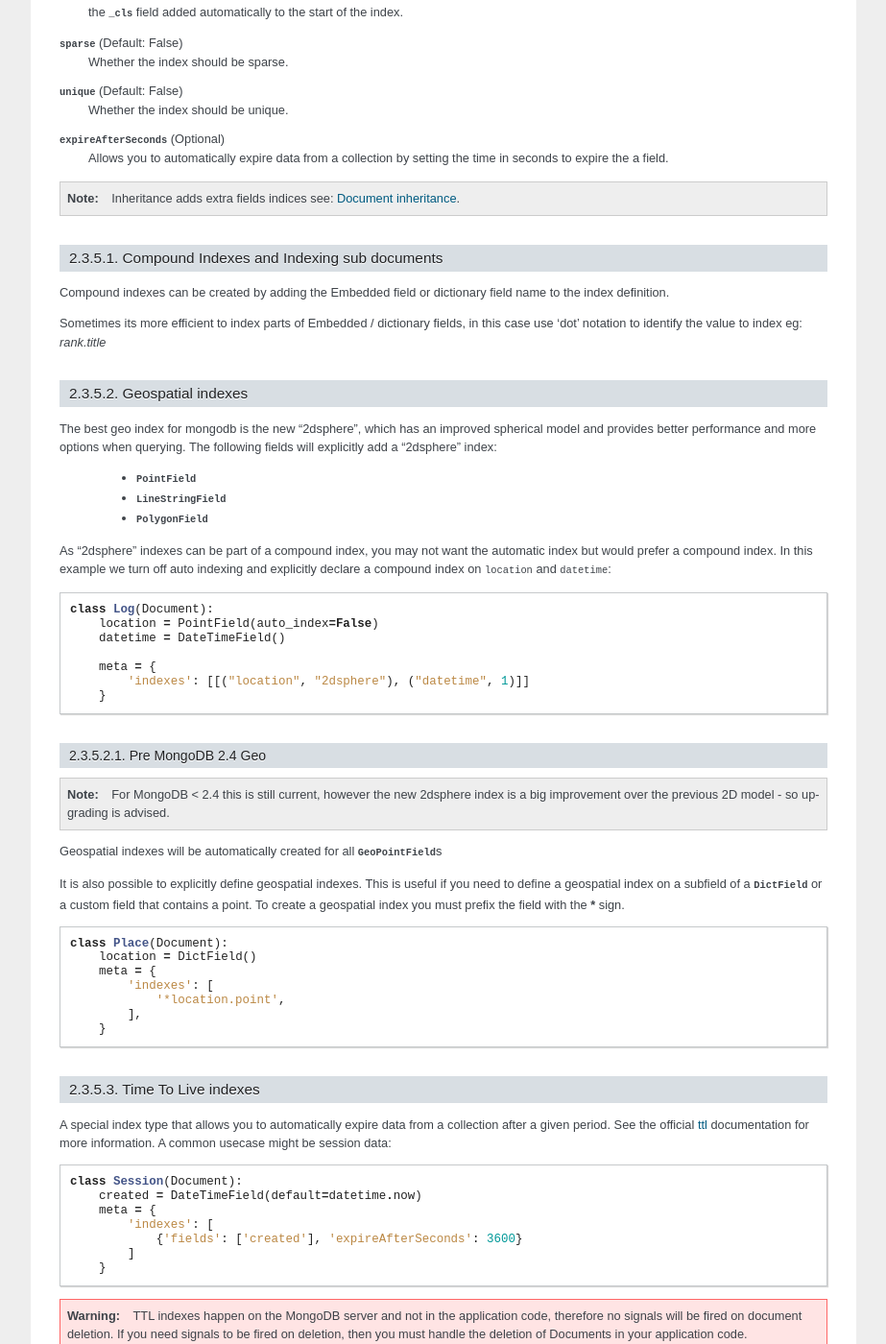
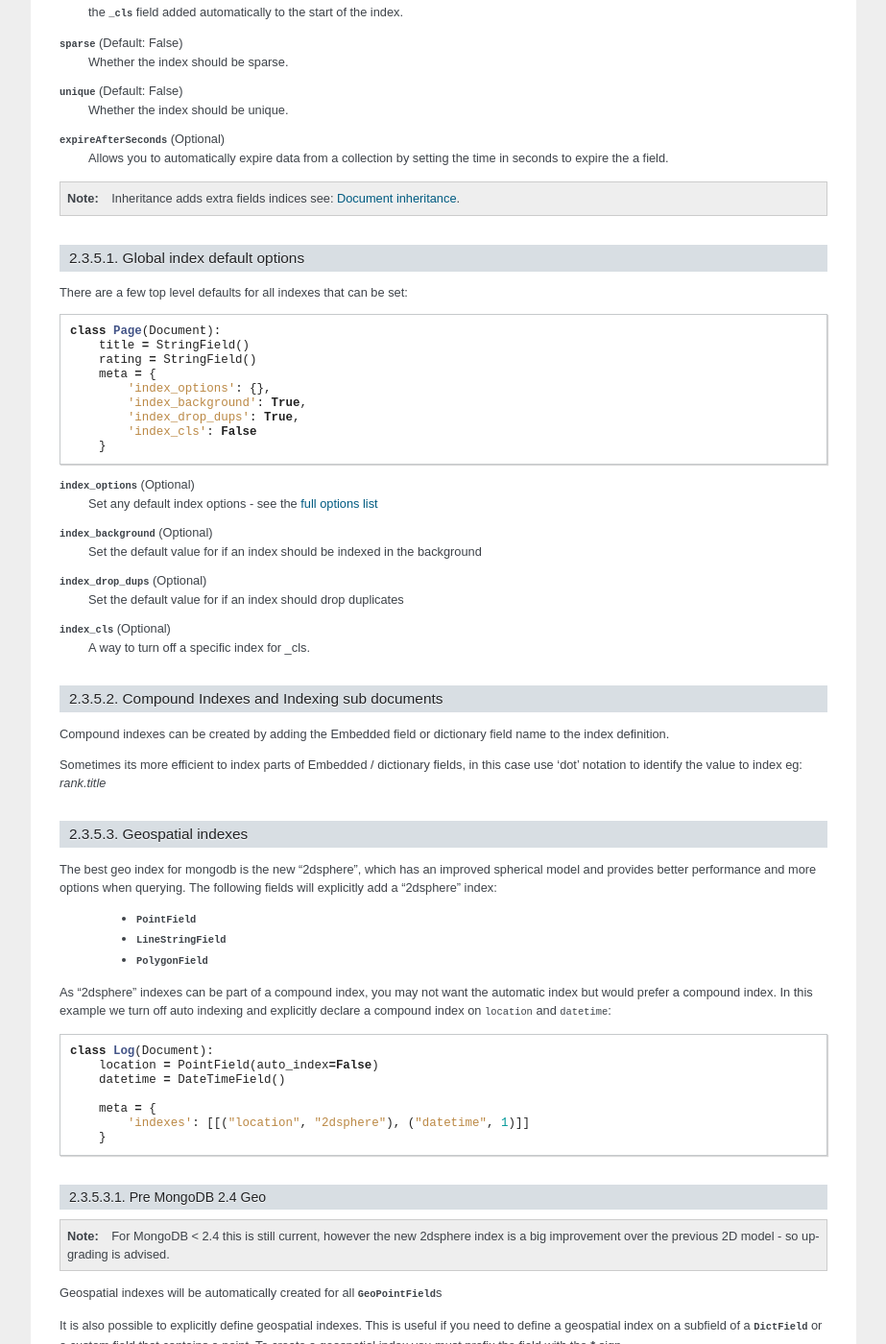
Before and after one commit to MongoEngine/mongoengine, a Sphinx documentation site: the page built from docs/guide/defining-documents.rst, in a window 1280 px wide and 1400 px high, scrolled down 7392 px. Shown: the whole window at 96% size, without its empty margins (198-1121 px from the left). Built offline with Sphinx 7.4.7, drawn with Linux system fonts in a browser that asks for light colours; the version number could not be read and is left out; some of the changed text lies outside the part shown.

Commit message:
Fixed indexing - turn off _cls (#414)

```diff
--- a/docs/changelog.rst
+++ b/docs/changelog.rst
@@ -4,6 +4,7 @@ Changelog
 
 Changes in 0.8.4
 ================
+- Fixed indexing - turn off _cls (#414)
 - Fixed dereference threading issue in ComplexField.__get__ (#412)
 - Fixed QuerySetNoCache.count() caching (#410)
 - Don't follow references in _get_changed_fields (#422, #417)
--- a/docs/guide/defining-documents.rst
+++ b/docs/guide/defining-documents.rst
@@ -442,6 +442,8 @@ The following example shows a :class:`Log` document that will be limited to
         ip_address = StringField()
         meta = {'max_documents': 1000, 'max_size': 2000000}
 
+.. defining-indexes_
+
 Indexes
 =======
 
@@ -484,6 +486,35 @@ If a dictionary is passed then the following options are available:
 .. note::
 
     Inheritance adds extra fields indices see: :ref:`document-inheritance`.
+
+Global index default options
+----------------------------
+
+There are a few top level defaults for all indexes that can be set::
+
+    class Page(Document):
+        title = StringField()
+        rating = StringField()
+        meta = {
+            'index_options': {},
+            'index_background': True,
+            'index_drop_dups': True,
+            'index_cls': False
+        }
+
+
+:attr:`index_options` (Optional)
+    Set any default index options - see the `full options list <http://docs.mongodb.org/manual/reference/method/db.collection.ensureIndex/#db.collection.ensureIndex>`_
+
+:attr:`index_background` (Optional)
+    Set the default value for if an index should be indexed in the background
+
+:attr:`index_drop_dups` (Optional)
+    Set the default value for if an index should drop duplicates
+
+:attr:`index_cls` (Optional)
+    A way to turn off a specific index for _cls.
+
 
 Compound Indexes and Indexing sub documents
 -------------------------------------------
```
Also changed, not shown: 3 other files.
